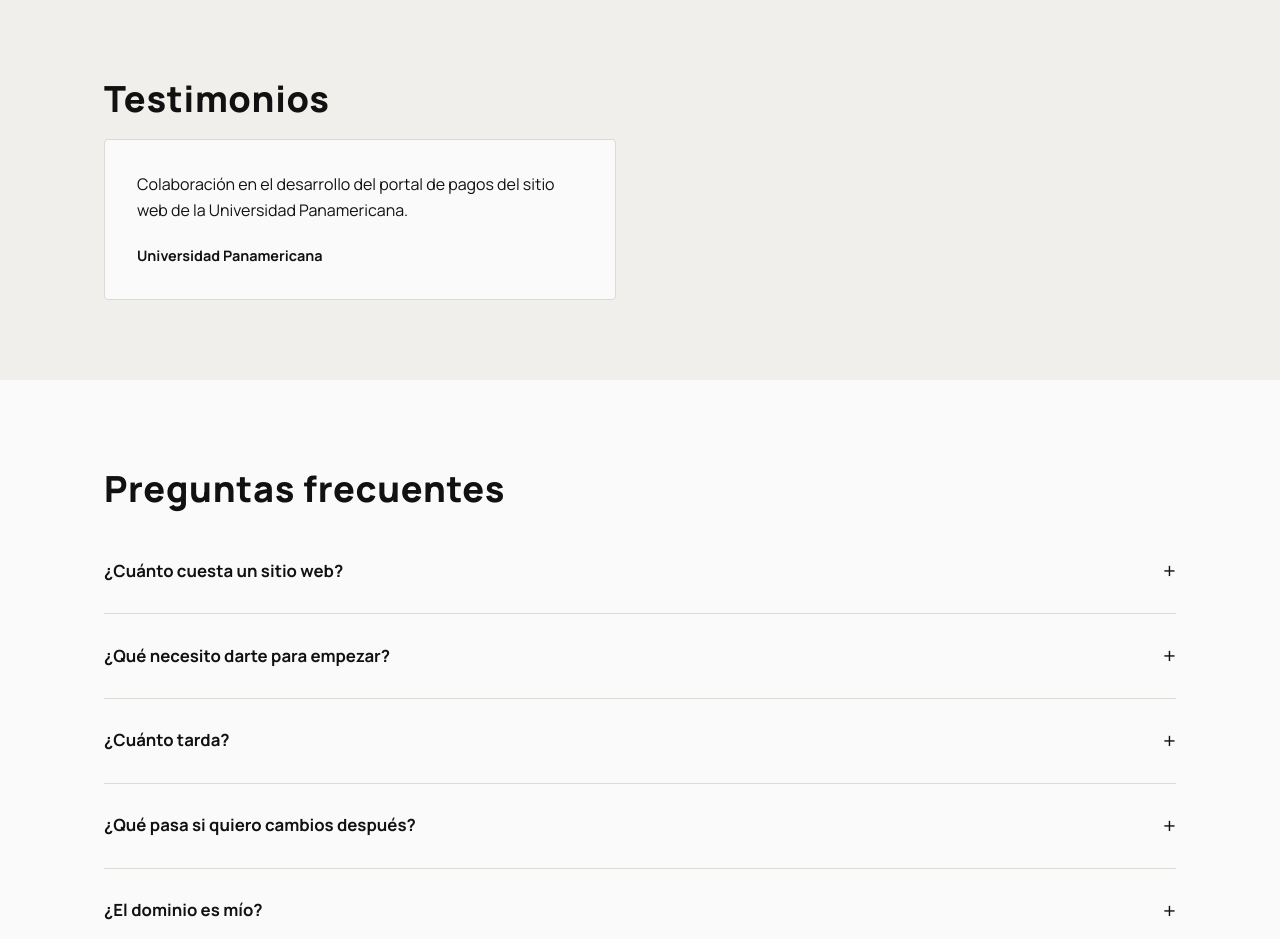
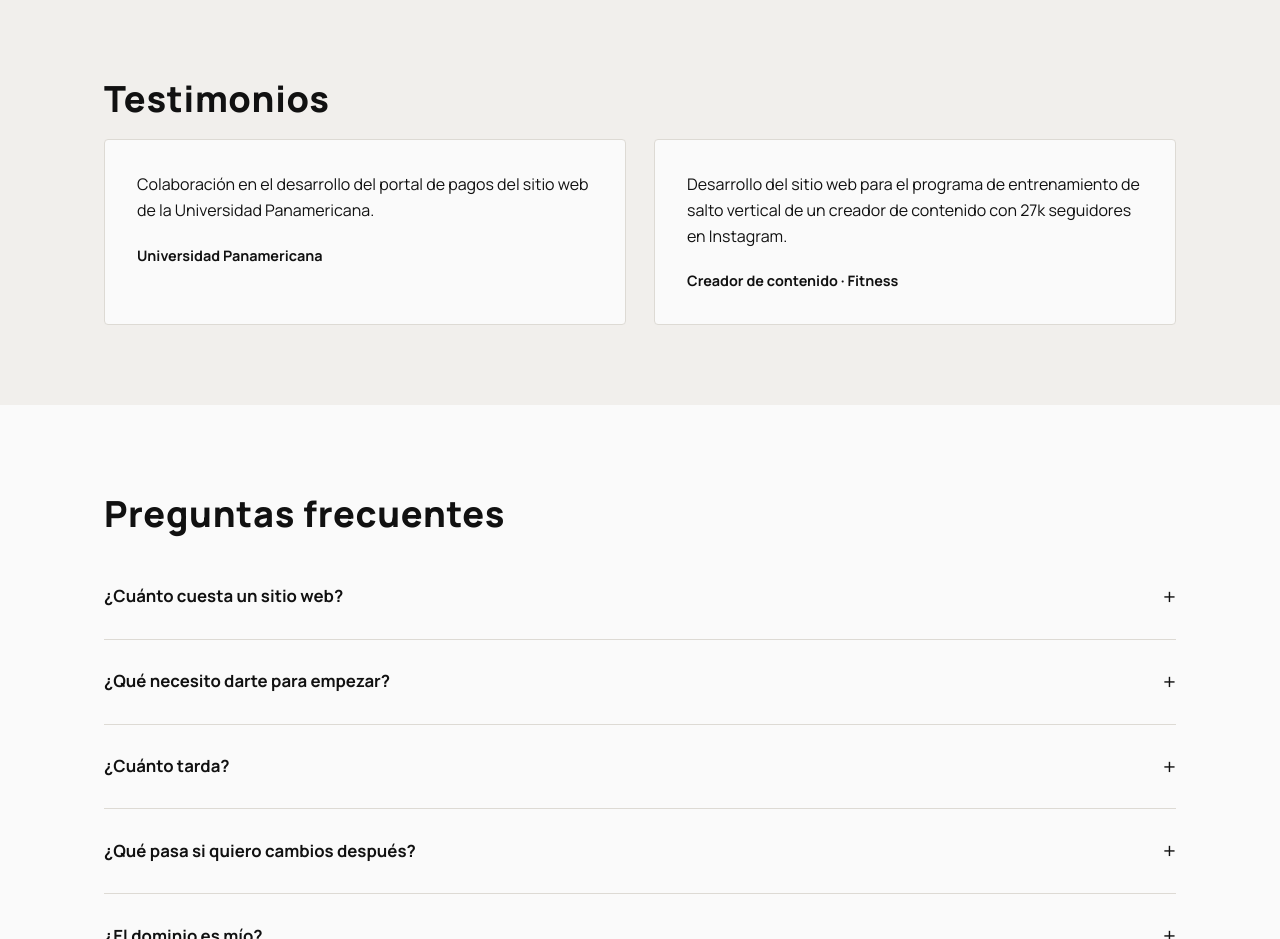
Before and after one commit to vhmtz4230-cyber/weblift, a plain HTML site: page index.html in a window 1280 px wide. Shown: the part 3240-4179 px from the top of the page. Drawn offline with Linux system fonts and the light colour scheme.

Commit message:
Agrega caso del programa de salto vertical, Instagram real y ajustes menores
Actualiza el proceso para ya no mencionar "paquete" (se removieron los
precios), agrega un segundo caso a testimonios y corrige el link de
Instagram del footer.

```diff
--- a/css/styles.css
+++ b/css/styles.css
@@ -340,7 +340,6 @@ h1, h2, h3 { font-weight: 800; }
   display: grid;
   grid-template-columns: repeat(auto-fit, minmax(260px, 1fr));
   gap: 1.75rem;
-  max-width: 32em;
 }
 .testimonial-card {
   background: var(--bg);
--- a/index.html
+++ b/index.html
@@ -193,6 +193,10 @@
             <p class="testimonial-quote">Colaboración en el desarrollo del portal de pagos del sitio web de la Universidad Panamericana.</p>
             <p class="testimonial-author">Universidad Panamericana</p>
           </article>
+          <article class="testimonial-card reveal">
+            <p class="testimonial-quote">Desarrollo del sitio web para el programa de entrenamiento de salto vertical de un creador de contenido con 27k seguidores en Instagram.</p>
+            <p class="testimonial-author">Creador de contenido · Fitness</p>
+          </article>
         </div>
       </div>
     </section>
@@ -289,7 +293,7 @@
 
       <div class="footer-social">
         <a href="#" class="js-whatsapp" data-message="Hola, tengo una pregunta sobre WebLift.">WhatsApp</a>
-        <a href="https://instagram.com/weblift" target="_blank" rel="noopener noreferrer">Instagram</a>
+        <a href="https://instagram.com/web.lift1" target="_blank" rel="noopener noreferrer">Instagram</a>
       </div>
     </div>
     <div class="container">
```
Also changed, not shown: 1 other file.
